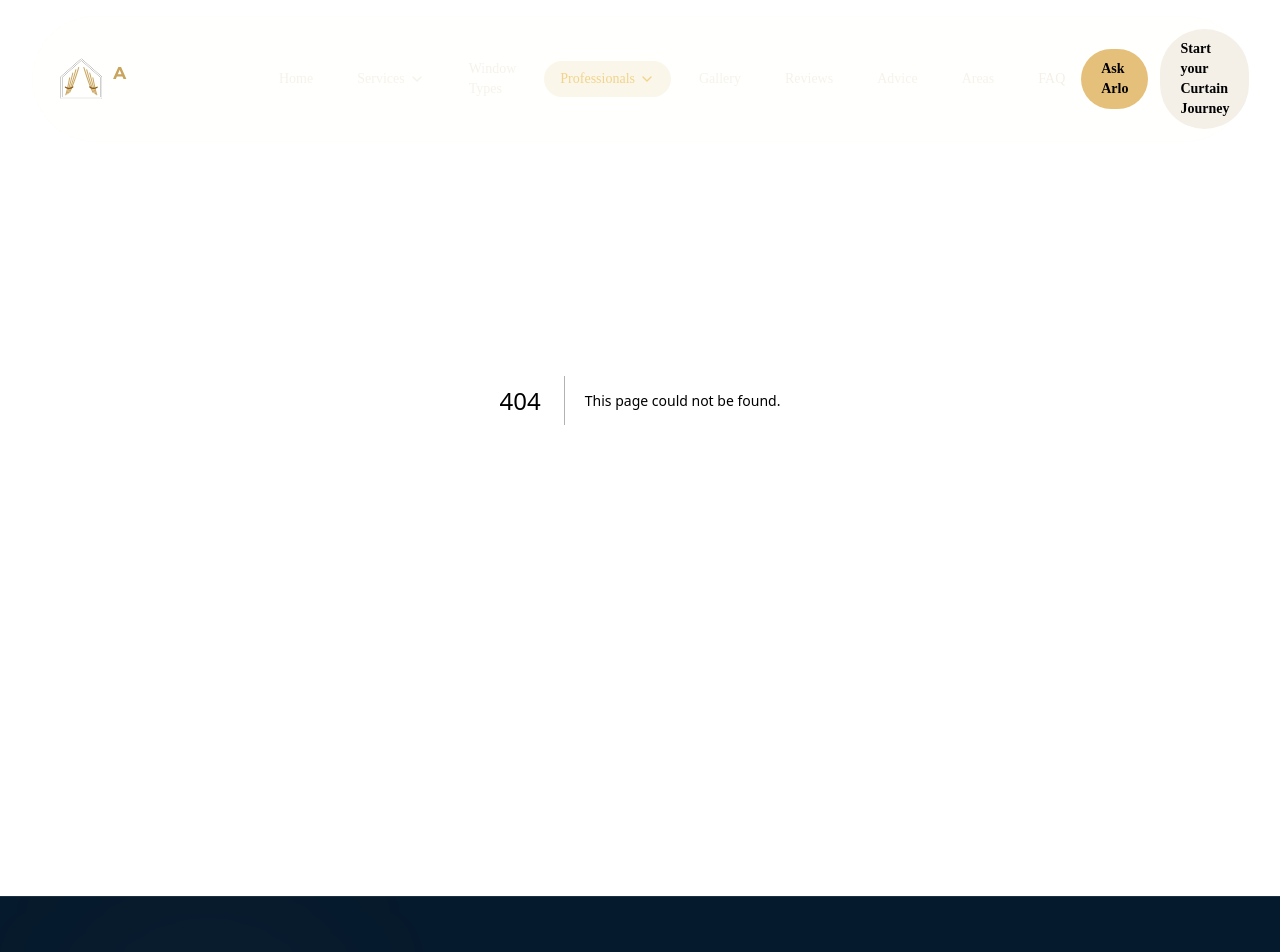
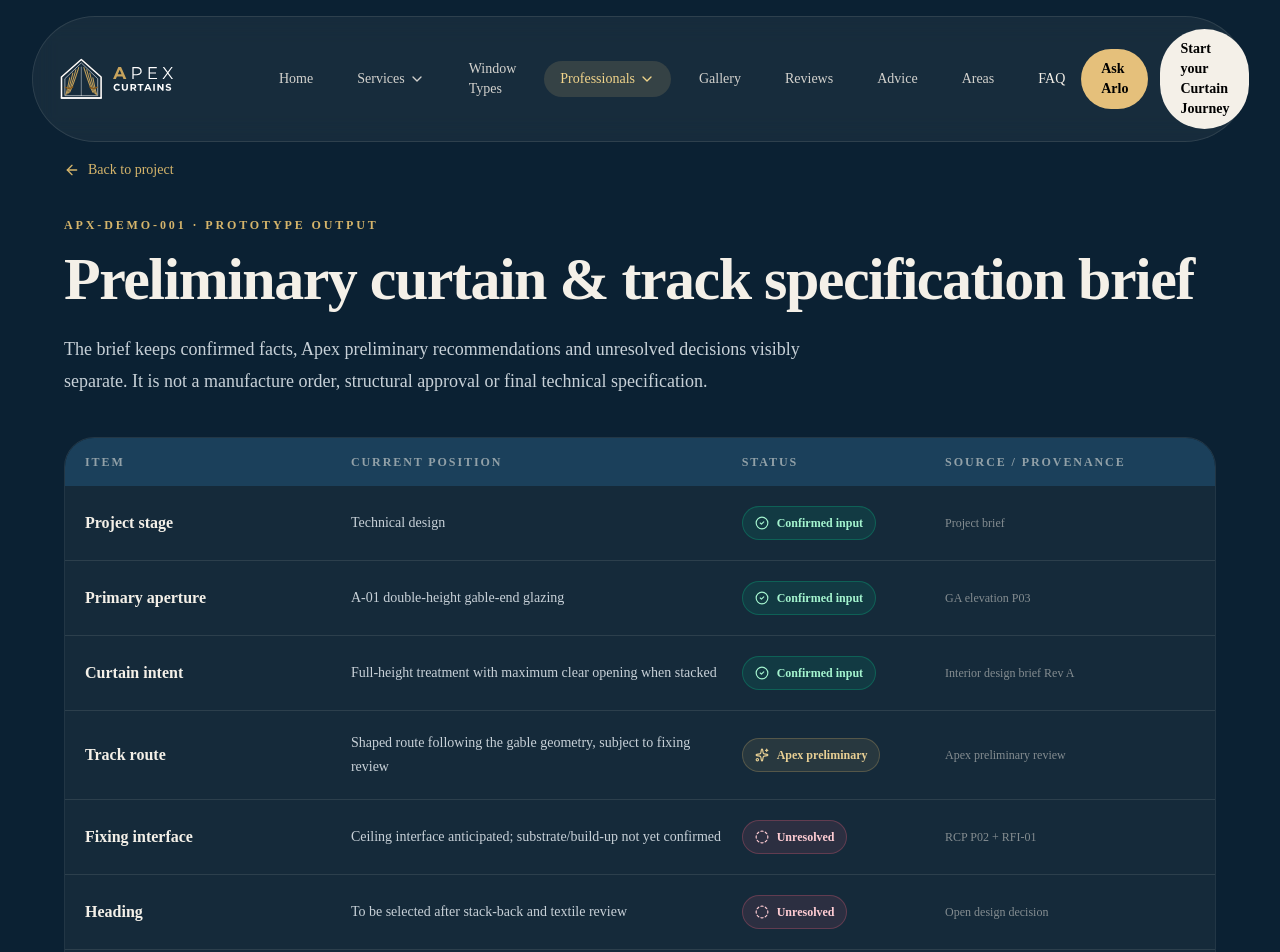
Before and after one commit to Nylon1/Apexcurtains, a Next.js app: page /professionals/workspace/projects/apx-demo-001/specification in a window 1280 px wide. Before the commit this address had no page. Shown: the top 952 px of the page. Built offline with nearby package versions, Linux system fonts and the light colour scheme.

Commit message:
Add provenance-labelled preliminary specification brief

```diff
--- /dev/null
+++ b/app/professionals/workspace/projects/apx-demo-001/specification/page.tsx
@@ -0,0 +1,73 @@
+import Link from "next/link";
+import { ArrowLeft, CheckCircle2, CircleDashed, Sparkles, TriangleAlert } from "lucide-react";
+
+export const metadata = {
+  title: "Preliminary Specification Brief | APX-DEMO-001",
+  robots: { index: false, follow: false },
+};
+
+type Row = {
+  item: string;
+  value: string;
+  state: "confirmed" | "preliminary" | "unresolved";
+  source: string;
+};
+
+const rows: Row[] = [
+  { item: "Project stage", value: "Technical design", state: "confirmed", source: "Project brief" },
+  { item: "Primary aperture", value: "A-01 double-height gable-end glazing", state: "confirmed", source: "GA elevation P03" },
+  { item: "Curtain intent", value: "Full-height treatment with maximum clear opening when stacked", state: "confirmed", source: "Interior design brief Rev A" },
+  { item: "Track route", value: "Shaped route following the gable geometry, subject to fixing review", state: "preliminary", source: "Apex preliminary review" },
+  { item: "Fixing interface", value: "Ceiling interface anticipated; substrate/build-up not yet confirmed", state: "unresolved", source: "RCP P02 + RFI-01" },
+  { item: "Heading", value: "To be selected after stack-back and textile review", state: "unresolved", source: "Open design decision" },
+  { item: "Face fabric", value: "Design-team selection pending", state: "unresolved", source: "Interior designer" },
+  { item: "Lining", value: "Performance requirement to be agreed", state: "unresolved", source: "Open design decision" },
+  { item: "Final manufacture dimensions", value: "Not available until agreed survey stage", state: "unresolved", source: "Survey required" },
+  { item: "Installation access", value: "Working-at-height methodology required", state: "preliminary", source: "Site-context review" },
+];
+
+const stateMap = {
+  confirmed: { label: "Confirmed input", className: "border-emerald-400/25 bg-emerald-400/10 text-emerald-200", Icon: CheckCircle2 },
+  preliminary: { label: "Apex preliminary", className: "border-[#d6b56b]/25 bg-[#d6b56b]/10 text-[#e8cf94]", Icon: Sparkles },
+  unresolved: { label: "Unresolved", className: "border-rose-400/25 bg-rose-400/10 text-rose-200", Icon: CircleDashed },
+};
+
+export default function Page() {
+  return (
+    <main className="min-h-screen bg-apex-navy-950 px-4 pb-24 pt-32 text-white sm:px-6 lg:px-8 lg:pt-40">
+      <div className="mx-auto max-w-6xl">
+        <Link href="/professionals/workspace/projects/apx-demo-001" className="inline-flex items-center gap-2 text-sm text-[#d6b56b]"><ArrowLeft className="h-4 w-4" />Back to project</Link>
+        <p className="mt-8 text-xs font-semibold uppercase tracking-[0.24em] text-[#d6b56b]">APX-DEMO-001 · Prototype output</p>
+        <h1 className="mt-4 text-4xl font-semibold tracking-tight sm:text-6xl">Preliminary curtain & track specification brief</h1>
+        <p className="mt-6 max-w-3xl text-lg leading-8 text-[#C8D1D8]">The brief keeps confirmed facts, Apex preliminary recommendations and unresolved decisions visibly separate. It is not a manufacture order, structural approval or final technical specification.</p>
+
+        <section className="mt-10 overflow-hidden rounded-[30px] border border-white/10">
+          <div className="hidden grid-cols-[1fr_1.5fr_0.75fr_1fr] gap-4 bg-[#1B405B] px-5 py-4 text-xs font-semibold uppercase tracking-[0.16em] text-white/55 md:grid">
+            <div>Item</div><div>Current position</div><div>Status</div><div>Source / provenance</div>
+          </div>
+          <div className="divide-y divide-white/10 bg-white/[0.04]">
+            {rows.map((row) => {
+              const state = stateMap[row.state];
+              const Icon = state.Icon;
+              return (
+                <div key={row.item} className="grid gap-4 px-5 py-5 md:grid-cols-[1fr_1.5fr_0.75fr_1fr] md:items-center">
+                  <div className="font-semibold text-[#F4F0E8]">{row.item}</div>
+                  <div className="text-sm leading-6 text-[#C8D1D8]">{row.value}</div>
+                  <div><span className={`inline-flex items-center gap-2 rounded-full border px-3 py-2 text-xs font-semibold ${state.className}`}><Icon className="h-3.5 w-3.5" />{state.label}</span></div>
+                  <div className="text-xs leading-5 text-white/50">{row.source}</div>
+                </div>
+              );
+            })}
+          </div>
+        </section>
+
+        <section className="mt-10 rounded-[30px] border border-rose-400/20 bg-rose-400/10 p-7">
+          <div className="flex items-center gap-3 text-rose-200"><TriangleAlert className="h-5 w-5" /><h2 className="text-xl font-semibold">Information required before design freeze</h2></div>
+          <div className="mt-5 grid gap-3 md:grid-cols-2">
+            {["Confirm fixing substrate/build-up and viable fixing zone.", "Agree heading/fullness after stack-back study.", "Confirm face fabric, lining construction and resulting curtain weight.", "Complete final survey and agree installation access methodology."].map((item) => <div key={item} className="rounded-2xl border border-white/10 bg-black/10 p-4 text-sm leading-6 text-[#C8D1D8]">{item}</div>)}
+          </div>
+        </section>
+      </div>
+    </main>
+  );
+}
```
